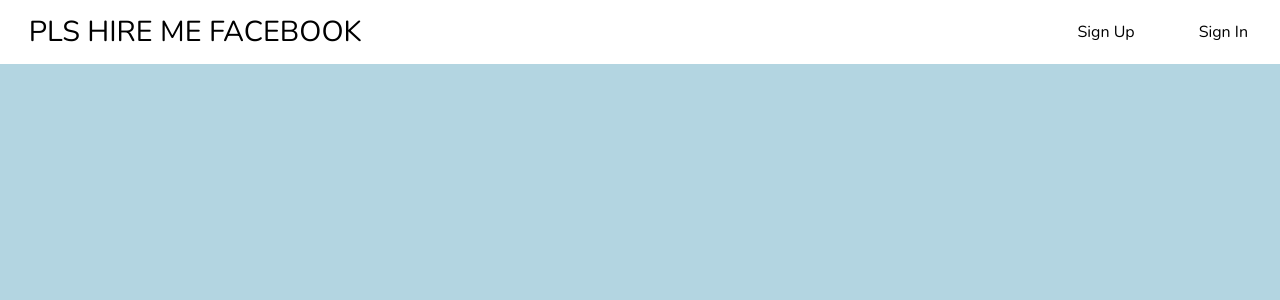
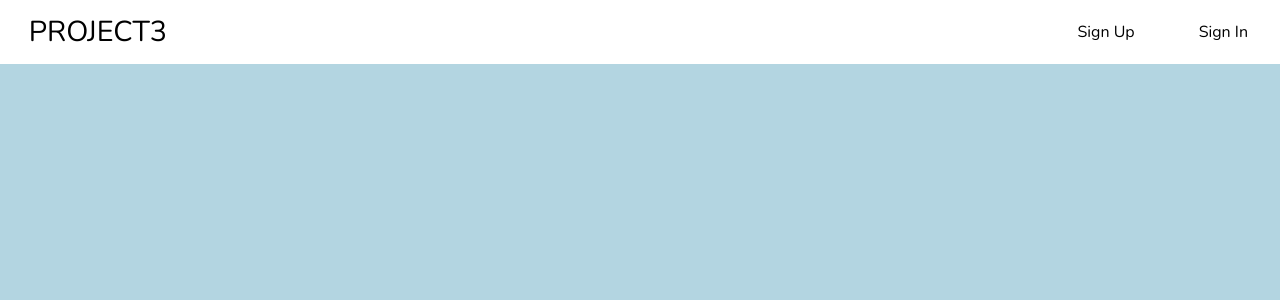
Before and after one commit to gabe-ng/project3, a React (Create React App) app in the folder client/: page / in a window 1280 px wide. Shown: the top 300 px of the page. Built offline with nearby package versions, Linux system fonts and the light colour scheme.

Commit message:
#103 temp app name

```diff
--- a/client/src/components/navbarComponents/Navbar.js
+++ b/client/src/components/navbarComponents/Navbar.js
@@ -75,7 +75,7 @@ class Navbar extends Component {
     }
     return (
       <div className="navbar">
-        <h1 className="navbar-title">PLS HIRE ME FACEBOOK</h1>
+        <h1 className="navbar-title">PROJECT3</h1>
         {options}
       </div>
     );
```
